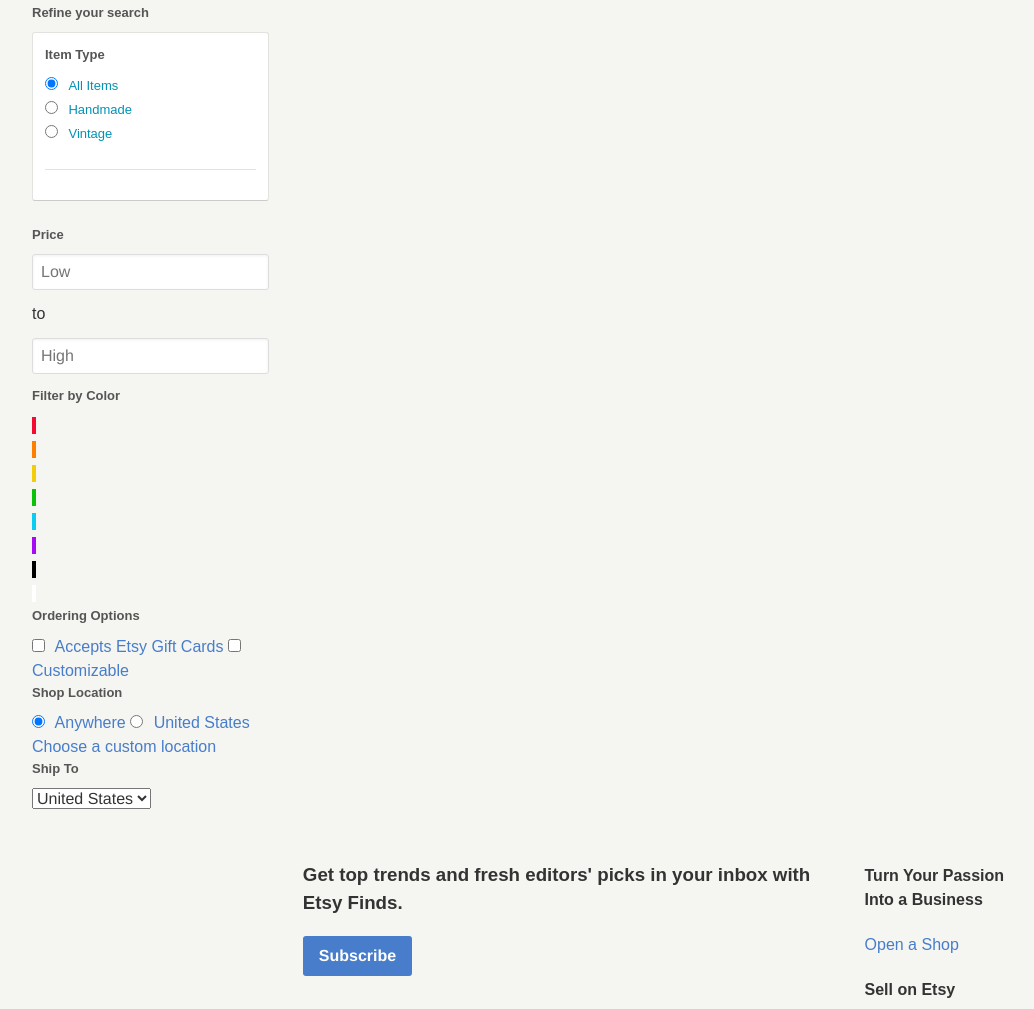
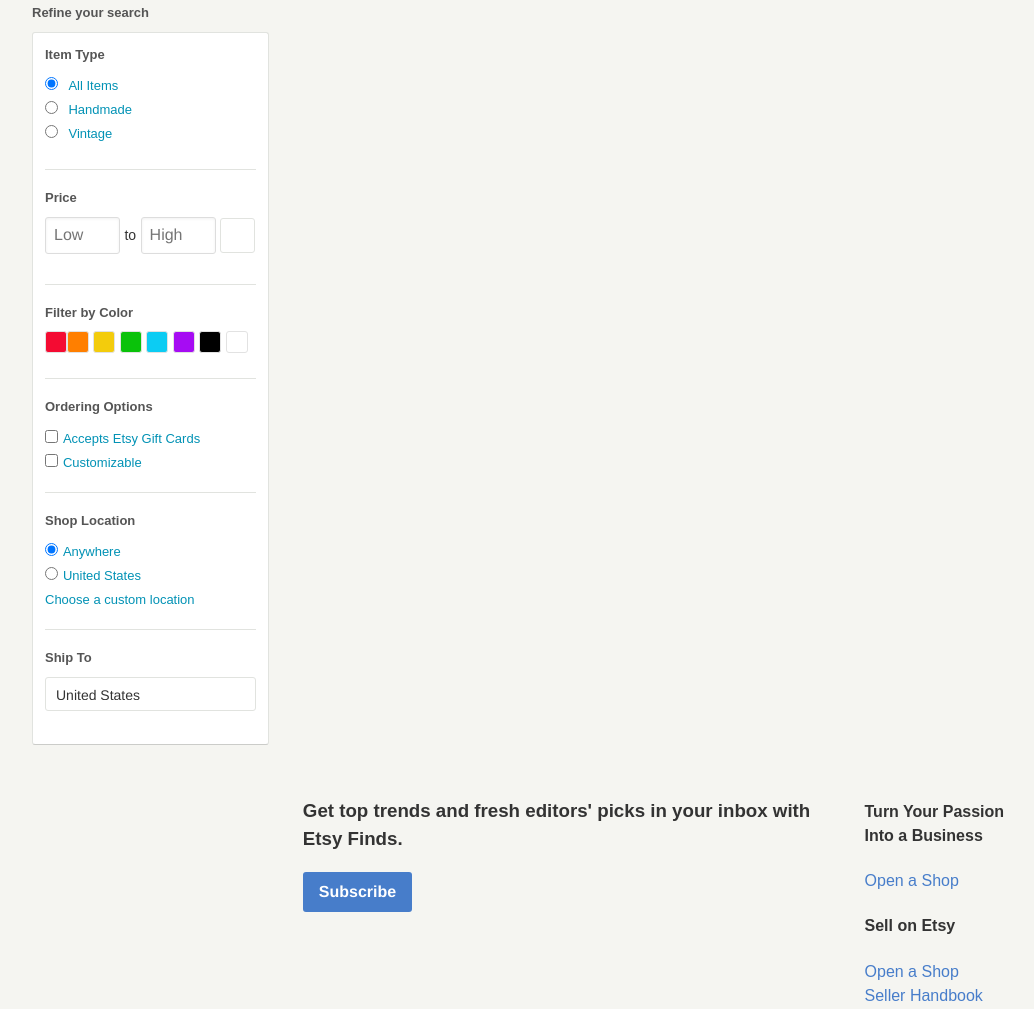
Before and after one commit to julang0707/Assignment-11-01, a website: page index.html in a window 1280 px wide. Shown: the part 525-1534 px from the top of the page, without its empty margins (68-1102 px from the left). Drawn offline with Linux system fonts and the light colour scheme.

Commit message:
changes made to make it  easier to style and read

```diff
--- a/index.html
+++ b/index.html
@@ -47,7 +47,7 @@
           </ul>
         </div>
         <h5>Refine your search</h5>
-        <div class="panal">
+        <section class="panal">
           <form>
             <div class= "item-type">
               <h5>Item Type</h5>
@@ -67,74 +67,69 @@
               <a href="#">Vintage</a>
             </labal>
           </br>
+        </form>
       </div>
     </div>
-  </div>
   <div class="price">
     <h5>Price</h5>
-    <input type="text" placeholder="Low">
-    <p> to </p>
-    <input type="text" placeholder="High">
+    <div>
+      <input type="text" name="low" placeholder="Low" value="">
+    </div>
+    <div>
+      <p>to</p>
+    </div>
+    <div>
+      <input type="text" name="high" placeholder="High" value="">
+    </div>
+    <div class="arrow-left">
+      <input type="submit"id="submit">
+    </div>
   </div>
-  <div class="color">
+  <div class="type">
     <h5>Filter by Color</h5>
-    <ul>
+    <ul class="color">
       <li>
-        <a href="#" title="red" style="background-color: #f40b32;">
-          &nbsp;
-        </a>
+        <a href="#"><div id="red"></div></a>
+      <li>
+        <a href="#"><div id="orange"></div></a>
       </li>
       <li>
-        <a href="#" title="orange" style="background-color: #ff7f00;">
-          &nbsp;
-        </a>
+        <a href="#"><div id="yellow"></div></a>
       </li>
       <li>
-        <a href="#" title="yellow" style="background-color: #f3cc0c;">
-          &nbsp;
-        </a>
+        <a href="#"><div id="green"></div></a>
       </li>
       <li>
-        <a href="#" title="green" style="background-color: #0ac20a;">
-          &nbsp;
-        </a>
+        <a href="#"><div id="blue"></div></a>
       </li>
       <li>
-        <a href="#" title="blue" style="background-color: #0cccf3;">
-          &nbsp;
-        </a>
+        <a href="#"><div id="purple"></div></a>
       </li>
       <li>
-        <a href="#" title="purple" style="background-color: #a60cf3;">
-          &nbsp;
-        </a>
+        <a href="#"><div id="black"></div></a>
       </li>
       <li>
-        <a href="#" title="black" style="background-color: #000000;">
-          &nbsp;
-        </a>
-      </li>
-      <li>
-        <a href="#" title="white" style="background-color: #ffffff;">
-          &nbsp;
-        </a>
+        <a href="#"><div id="white"></div></a>
       </li>
     </ul>
   </div>
   <div class="ordering">
     <h5>Ordering Options</h5>
-    <input type="checkbox" class="checkbox">
-    <a href="#">Accepts Etsy Gift Cards</a>
-    <input type="checkbox" class="checkbox">
-    <a href="#">Customizable</a>
+    <form>
+      <a href="#"><input type="checkbox">Accepts Etsy Gift Cards</a>
+      <br>
+      <a href="#"><input type="checkbox">Customizable</a>
+    </form>
   </div>
   <div class="location">
     <h5>Shop Location</h5>
-    <input type="radio" name="locationQuery" checked="checked">
-    <a href="#">Anywhere</a>
-    <input type="radio" name="locationQuery">
-    <a href="#">United States</a>
-    <a href="#">Choose a custom location</a>
+    <form>
+      <a href="#"><input type="radio" checked>Anywhere</a>
+      <br>
+      <a href="#"><input type="radio">United States</a>
+      <br>
+      <a href="#">Choose a custom location</a>
+    </form>
   </div>
   <div class="ship">
     <h5>Ship To</h5>
```
